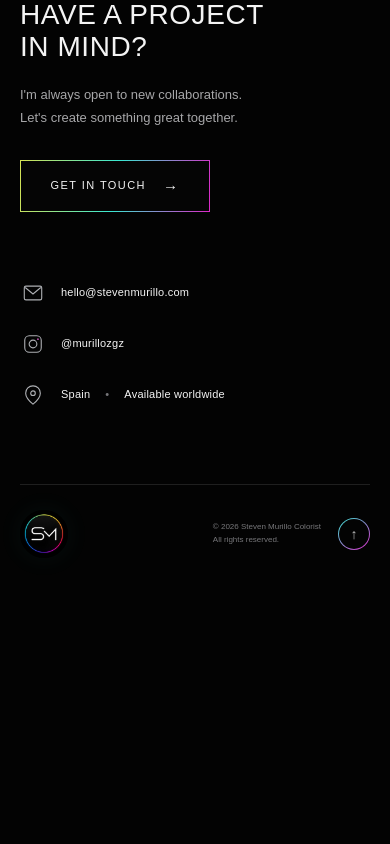
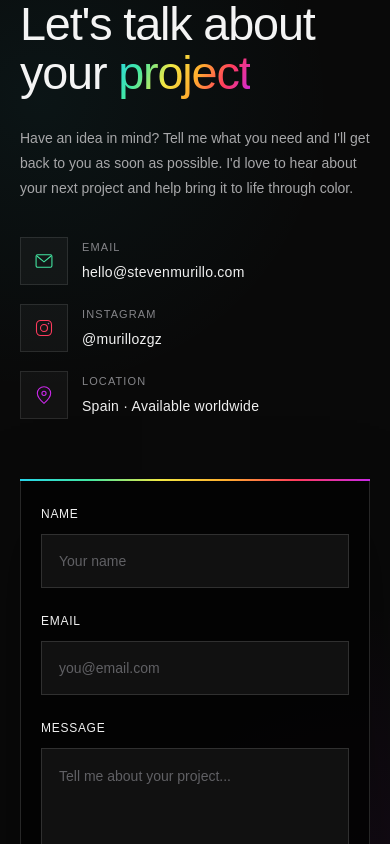
Before and after one commit to Snalonk/steven-murillo, a Next.js app: page / in a window 390 px wide. Shown: the part 2040-2884 px from the top of the page. Before the commit the page ends 2624 px from the top, so only its background shows below. Built offline with nearby package versions, Linux system fonts and the light colour scheme.

Commit message:
Add logo gradient to CSS; refactor contact section layout and styles for improved user experience

```diff
--- a/app/globals.css
+++ b/app/globals.css
@@ -8,6 +8,7 @@
   --cyan: #39e8d2;
   --magenta: #dd28c8;
   --yellow: #d6e253;
+  --logo-gradient: linear-gradient(115deg, #27d5eb 0%, #43e7a2 20%, #f2e944 40%, #ffad2e 59%, #ff3b5d 79%, #c928e8 100%);
 }
 
 * { box-sizing: border-box; }
@@ -32,13 +33,16 @@ h2 { margin-bottom: 22px; font-size: clamp(28px, 2.4vw, 40px); line-height: 1.12
 .logo { position: relative; z-index: 2; display: block; width: 84px; height: 84px; border-radius: 50%; overflow: hidden; box-shadow: 0 0 28px rgba(89, 235, 218, .06); }
 .logo img { width: 100%; height: 100%; object-fit: cover; }
 .logo--small { width: 60px; height: 60px; }
-.site-header { position: absolute; z-index: 5; inset: 32px 0 auto; display: grid; grid-template-columns: 1fr auto 1fr; align-items: center; }
+.site-header { position: absolute; z-index: 5; inset: 0 0 auto; display: grid; grid-template-columns: auto 1fr; align-items: center; padding-top: 14px; }
 .desktop-nav, .footer nav { display: flex; align-items: center; gap: clamp(28px, 3.3vw, 54px); }
 .desktop-nav a, .footer nav a { position: relative; letter-spacing: .13em; text-transform: uppercase; }
-.desktop-nav a { font-size: clamp(14px, 1.25vw, 18px); }
+.desktop-nav { justify-self: end; }
+.desktop-nav a { font-size: clamp(12px, .95vw, 14px); }
 .footer nav a { font-size: 11px; }
 .desktop-nav a::after, .footer nav a::after { content: ""; position: absolute; left: 0; right: 100%; bottom: -8px; height: 1px; background: linear-gradient(90deg, var(--cyan), var(--magenta)); transition: right .3s ease; }
 .desktop-nav a:hover::after, .footer nav a:hover::after { right: 0; }
+.desktop-nav .contact-nav-button { padding: 11px 18px; border: 1px solid; border-image: linear-gradient(115deg, #27d5eb 0%, #43e7a2 20%, #f2e944 40%, #ffad2e 59%, #ff3b5d 79%, #c928e8 100%) 1; background: transparent; }
+.desktop-nav .contact-nav-button::after { display: none; }
 .social-nav { justify-self: end; display: flex; gap: 23px; }
 .social-nav a, .contact-icon { width: 20px; height: 20px; }
 .social-nav svg, .contact-icon svg { width: 100%; height: 100%; fill: none; stroke: #aeb0b4; stroke-width: 1.2; }
@@ -108,12 +112,35 @@ h2 { margin-bottom: 22px; font-size: clamp(28px, 2.4vw, 40px); line-height: 1.12
 .about__image img { object-fit: cover; }
 .about__image::after { content: ""; position: absolute; inset: 0; background: linear-gradient(90deg, rgba(0,0,0,.28), transparent 28%); }
 
-.contact { display: grid; grid-template-columns: 1fr 1fr; align-items: center; min-height: 480px; }
-.contact__intro > p:not(.eyebrow) { margin-bottom: 30px; color: var(--muted); line-height: 1.75; }
-.contact__details { display: grid; gap: 29px; justify-self: center; font-style: normal; }
-.contact__details a, .contact__details p { display: flex; align-items: center; gap: 22px; margin: 0; font-size: 13px; letter-spacing: .02em; }
-.contact__details i { color: #757578; font-style: normal; }
-.contact-icon { flex: 0 0 auto; width: 26px; height: 26px; padding: 2px; }
+.contact { position: relative; min-height: 760px; overflow: hidden; border-top: 1px solid var(--line); background: radial-gradient(circle at 10% 15%, rgba(39, 213, 235, .055), transparent 28%), radial-gradient(circle at 90% 85%, rgba(201, 40, 232, .06), transparent 30%), #090909; }
+.contact::before { content: ""; position: absolute; top: 0; left: 0; width: 100%; height: 1px; background: var(--logo-gradient); opacity: .8; }
+.contact__inner { position: relative; display: grid; grid-template-columns: minmax(0, .95fr) minmax(480px, 1.05fr); gap: clamp(55px, 7vw, 120px); align-items: start; }
+.contact__intro { padding-top: 14px; }
+.contact__intro h2 { margin-bottom: 28px; font-size: clamp(42px, 4.8vw, 72px); line-height: 1.04; letter-spacing: -.025em; text-transform: none; }
+.contact__intro h2 span { background: var(--logo-gradient); -webkit-background-clip: text; background-clip: text; color: transparent; }
+.contact__intro > p:not(.eyebrow) { max-width: 620px; margin-bottom: 44px; color: var(--muted); font-size: 16px; line-height: 1.8; }
+.contact__details { display: grid; gap: 22px; max-width: 520px; font-style: normal; }
+.contact__details a, .contact__details p { display: grid; grid-template-columns: 54px 1fr; align-items: center; gap: 18px; margin: 0; font-size: 13px; letter-spacing: .02em; }
+.contact__details small, .contact__details strong { display: block; }
+.contact__details small { margin-bottom: 6px; color: #858589; font-size: 11px; font-weight: 400; letter-spacing: .1em; text-transform: uppercase; }
+.contact__details strong { color: #f0f0f0; font-size: 14px; font-weight: 400; }
+.contact-icon { display: grid; width: 54px; height: 54px; place-items: center; padding: 15px; border: 1px solid rgba(255,255,255,.1); background: rgba(255,255,255,.035); }
+.contact-icon svg { width: 100%; height: 100%; fill: none; stroke: #d6e253; stroke-width: 1.3; }
+.contact__details > :nth-child(1) .contact-icon svg { stroke: #43e7a2; }
+.contact__details > :nth-child(2) .contact-icon svg { stroke: #ff3b5d; }
+.contact__details > :nth-child(3) .contact-icon svg { stroke: #c928e8; }
+.contact-form { position: relative; display: grid; gap: 28px; padding: clamp(30px, 4vw, 54px); border: 1px solid rgba(255,255,255,.14); background: rgba(2,2,2,.82); box-shadow: 0 28px 80px rgba(0,0,0,.3); }
+.contact-form::before { content: ""; position: absolute; inset: -1px -1px auto; height: 2px; background: var(--logo-gradient); }
+.form-field { display: grid; gap: 11px; }
+.form-field label { color: #f1f1f1; font-size: 12px; font-weight: 500; letter-spacing: .06em; text-transform: uppercase; }
+.form-field input, .form-field textarea { width: 100%; border: 1px solid rgba(255,255,255,.13); border-radius: 0; outline: 0; background: #111; color: #f4f4f4; font: inherit; font-size: 14px; transition: border-color .25s ease, box-shadow .25s ease; }
+.form-field input { height: 54px; padding: 0 17px; }
+.form-field textarea { min-height: 150px; padding: 17px; resize: vertical; }
+.form-field input::placeholder, .form-field textarea::placeholder { color: #606064; }
+.form-field input:focus, .form-field textarea:focus { border-color: #43e7a2; box-shadow: 0 0 0 1px rgba(67,231,162,.2); }
+.contact-form__submit { display: flex; width: 100%; min-height: 54px; align-items: center; justify-content: center; gap: 14px; border: 0; background: var(--logo-gradient); color: #050505; font: inherit; font-size: 12px; font-weight: 600; letter-spacing: .12em; text-transform: uppercase; cursor: pointer; transition: filter .25s ease, transform .25s ease; }
+.contact-form__submit:hover { filter: brightness(1.08); transform: translateY(-2px); }
+.contact-form__submit span { font-size: 17px; }
 
 .footer { min-height: 112px; display: grid; grid-template-columns: 1fr auto 1fr auto; align-items: center; gap: 45px; border-top: 1px solid var(--line); }
 .footer p { justify-self: end; margin: 0; color: #77777a; font-size: 10px; line-height: 1.6; }
@@ -123,6 +150,7 @@ h2 { margin-bottom: 22px; font-size: clamp(28px, 2.4vw, 40px); line-height: 1.12
   .shell { width: min(100% - 56px, 1480px); }
   .hero__shade { background: linear-gradient(90deg,#010101 0%,rgba(1,1,1,.93) 25%,rgba(1,1,1,.25) 72%),linear-gradient(0deg,rgba(0,0,0,.9),transparent 24%); }
   .process-grid { gap: 10px; }
+  .contact__inner { grid-template-columns: minmax(0, .9fr) minmax(420px, 1.1fr); gap: 45px; }
   .about { grid-template-columns: 48% 52%; }
   .about__content { padding-inline: 28px; }
   .footer { grid-template-columns: auto 1fr auto; }
@@ -134,7 +162,7 @@ h2 { margin-bottom: 22px; font-size: clamp(28px, 2.4vw, 40px); line-height: 1.12
   .section { padding-block: 76px; }
   .eyebrow { margin-bottom: 14px; font-size: 10px; }
   h2 { font-size: 28px; }
-  .site-header { top: 20px; grid-template-columns: 1fr auto; }
+  .site-header { top: 20px; grid-template-columns: 1fr auto; padding-top: 0; }
   .logo { width: 58px; height: 58px; }
   .desktop-nav, .social-nav { display: none; }
   .mobile-menu { display: block; justify-self: end; position: relative; z-index: 20; }
@@ -145,6 +173,7 @@ h2 { margin-bottom: 22px; font-size: clamp(28px, 2.4vw, 40px); line-height: 1.12
   .mobile-menu[open] summary i:last-child { transform: translateY(-4px) rotate(-45deg); }
   .mobile-menu nav { position: absolute; top: 53px; right: 0; display: grid; width: 170px; padding: 18px; gap: 0; background: rgba(6,6,6,.96); border: 1px solid var(--line); backdrop-filter: blur(18px); }
   .mobile-menu nav a { padding: 12px; font-size: 11px; letter-spacing: .12em; text-transform: uppercase; }
+  .mobile-menu nav .contact-nav-button { margin-top: 6px; border: 1px solid; border-image: linear-gradient(115deg, #27d5eb 0%, #43e7a2 20%, #f2e944 40%, #ffad2e 59%, #ff3b5d 79%, #c928e8 100%) 1; background: transparent; }
   .hero { min-height: 100svh; height: 100svh; }
   .hero__video { object-position: 66% center; }
   .hero__shade { background: linear-gradient(90deg,rgba(0,0,0,.95),rgba(0,0,0,.2)),linear-gradient(0deg,rgba(0,0,0,.96) 0%,transparent 36%,rgba(0,0,0,.15)); }
@@ -162,9 +191,15 @@ h2 { margin-bottom: 22px; font-size: clamp(28px, 2.4vw, 40px); line-height: 1.12
   .about__content { order: 2; display: block; padding-inline: 20px; }
   .about__image { min-height: 350px; }
   .about__image::after { background: linear-gradient(0deg,#030303,transparent 32%); }
-  .contact { grid-template-columns: 1fr; gap: 68px; }
-  .contact__details { justify-self: start; gap: 25px; }
-  .contact__details a, .contact__details p { gap: 15px; font-size: 11px; }
+  .contact { min-height: 0; }
+  .contact__inner { grid-template-columns: 1fr; gap: 60px; }
+  .contact__intro { padding-top: 0; }
+  .contact__intro h2 { font-size: clamp(40px, 12vw, 58px); }
+  .contact__intro > p:not(.eyebrow) { margin-bottom: 36px; font-size: 14px; }
+  .contact__details { gap: 19px; }
+  .contact__details a, .contact__details p { grid-template-columns: 48px 1fr; gap: 14px; }
+  .contact-icon { width: 48px; height: 48px; padding: 13px; }
+  .contact-form { gap: 24px; padding: 25px 20px; }
   .footer { grid-template-columns: auto 1fr auto; gap: 17px; min-height: 100px; }
   .footer .logo { width: 48px; height: 48px; }
   .footer p { font-size: 8px; }
--- a/app/page.tsx
+++ b/app/page.tsx
@@ -12,10 +12,6 @@ const process = [
   { title: "Refine", text: "We iterate together until the look feels just right.", image: refine },
   { title: "Deliver", text: "Final delivery in the right format for your project.", image: deliver },
 ];
-
-function Arrow({ diagonal = false }: { diagonal?: boolean }) {
-  return <span aria-hidden="true">{diagonal ? "↗" : "→"}</span>;
-}
 
 function InstagramIcon() {
   return (
@@ -53,21 +49,12 @@ function Logo({ small = false }: { small?: boolean }) {
   );
 }
 
-function GradientButton({ href, children }: { href: string; children: React.ReactNode }) {
-  return (
-    <a className="gradient-button" href={href}>
-      <span>{children}</span>
-      <Arrow />
-    </a>
-  );
-}
-
 export default function Home() {
   return (
     <main id="top">
       <section className="hero" aria-label="Introduction">
         <video className="hero__video" autoPlay loop muted playsInline preload="auto" aria-label="Cinematic portrait at night">
-          <source src="/hero.mp4" type="video/mp4" />
+          <source src="/hero.mov" type="video/mp4" />
         </video>
         <div className="hero__shade" />
 
@@ -76,14 +63,14 @@ export default function Home() {
           <nav className="desktop-nav" aria-label="Main navigation">
             <a href="#work">Reel</a>
             <a href="#process">Process</a>
-            <a href="#contact">Contact</a>
+            <a className="contact-nav-button" href="#contact">Contact</a>
           </nav>
           <details className="mobile-menu">
             <summary aria-label="Open menu"><i /><i /></summary>
             <nav aria-label="Mobile navigation">
               <a href="#work">Reel</a>
               <a href="#process">Process</a>
-              <a href="#contact">Contact</a>
+              <a className="contact-nav-button" href="#contact">Contact</a>
             </nav>
           </details>
         </header>
@@ -125,17 +112,44 @@ export default function Home() {
         </div>
       </section>
 
-      <section className="contact section shell" id="contact" aria-labelledby="contact-title">
-        <div className="contact__intro">
-          <h2 id="contact-title">Have a project<br />in mind?</h2>
-          <p>I&apos;m always open to new collaborations.<br />Let&apos;s create something great together.</p>
-          <GradientButton href="mailto:hello@stevenmurillo.com">Get in touch</GradientButton>
+      <section className="contact section" id="contact" aria-labelledby="contact-title">
+        <div className="contact__inner shell">
+          <div className="contact__intro">
+            <h2 id="contact-title">Let&apos;s talk about<br />your <span>project</span></h2>
+            <p>Have an idea in mind? Tell me what you need and I&apos;ll get back to you as soon as possible. I&apos;d love to hear about your next project and help bring it to life through color.</p>
+
+            <address className="contact__details">
+              <a href="mailto:hello@stevenmurillo.com">
+                <span className="contact-icon"><MailIcon /></span>
+                <span><small>Email</small><strong>hello@stevenmurillo.com</strong></span>
+              </a>
+              <a href="https://www.instagram.com/murillozgz/">
+                <span className="contact-icon"><InstagramIcon /></span>
+                <span><small>Instagram</small><strong>@murillozgz</strong></span>
+              </a>
+              <p>
+                <span className="contact-icon"><PinIcon /></span>
+                <span><small>Location</small><strong>Spain · Available worldwide</strong></span>
+              </p>
+            </address>
+          </div>
+
+          <form className="contact-form" action="mailto:hello@stevenmurillo.com" method="post" encType="text/plain">
+            <div className="form-field">
+              <label htmlFor="contact-name">Name</label>
+              <input id="contact-name" name="Name" type="text" placeholder="Your name" autoComplete="name" required />
+            </div>
+            <div className="form-field">
+              <label htmlFor="contact-email">Email</label>
+              <input id="contact-email" name="Email" type="email" placeholder="you@email.com" autoComplete="email" required />
+            </div>
+            <div className="form-field">
+              <label htmlFor="contact-message">Message</label>
+              <textarea id="contact-message" name="Message" placeholder="Tell me about your project..." rows={6} required />
+            </div>
+            <button className="contact-form__submit" type="submit">Start a project <span aria-hidden="true">↗</span></button>
+          </form>
         </div>
-        <address className="contact__details">
-          <a href="mailto:hello@stevenmurillo.com"><span className="contact-icon"><MailIcon /></span>hello@stevenmurillo.com</a>
-          <a href="https://www.instagram.com/murillozgz/"><span className="contact-icon"><InstagramIcon /></span>@murillozgz</a>
-          <p><span className="contact-icon"><PinIcon /></span>Spain <i>•</i> Available worldwide</p>
-        </address>
       </section>
 
       <footer className="footer shell">
```
Also changed, not shown: 2 other files (tests, documents, lock files or other folders).
